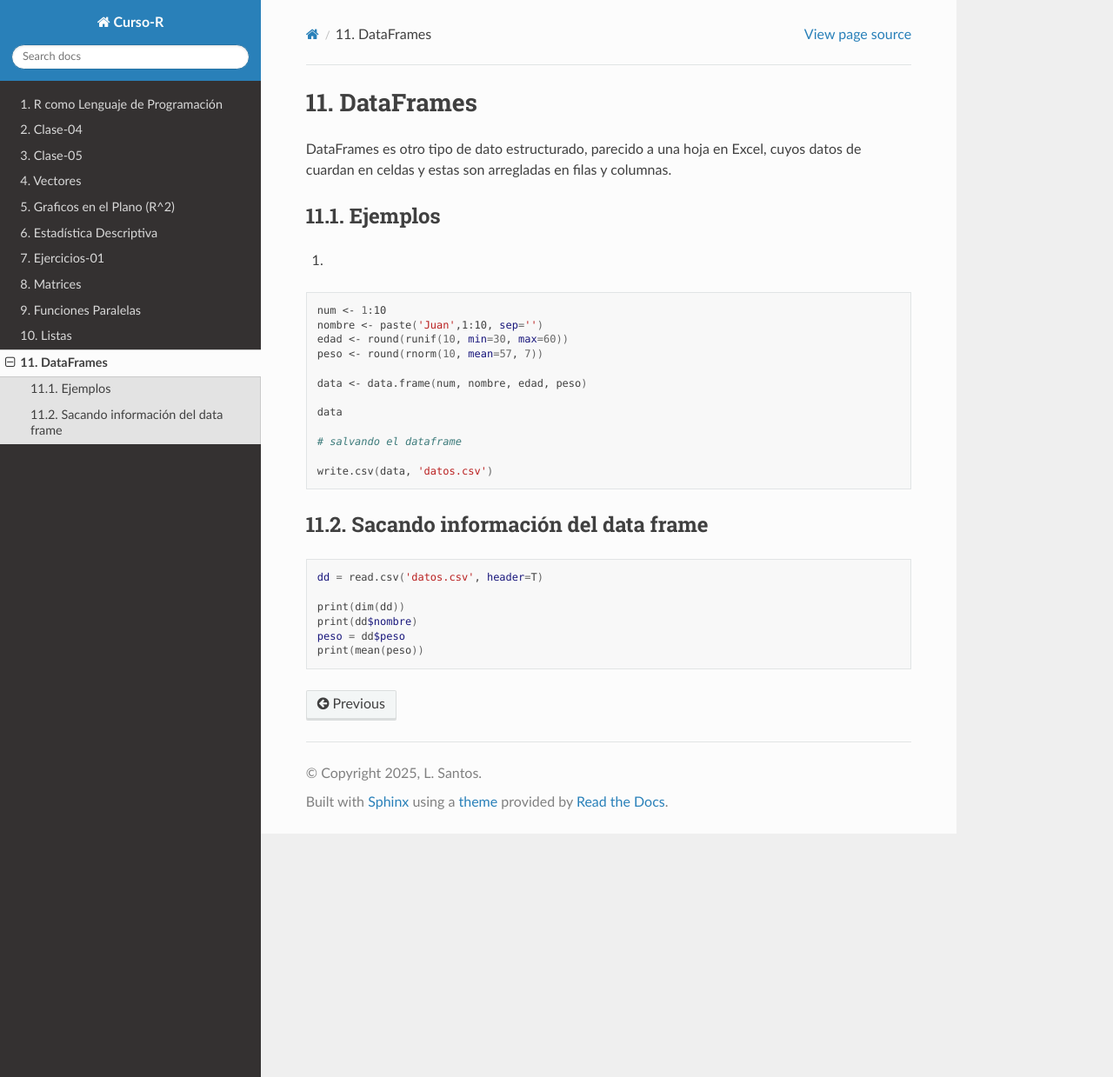
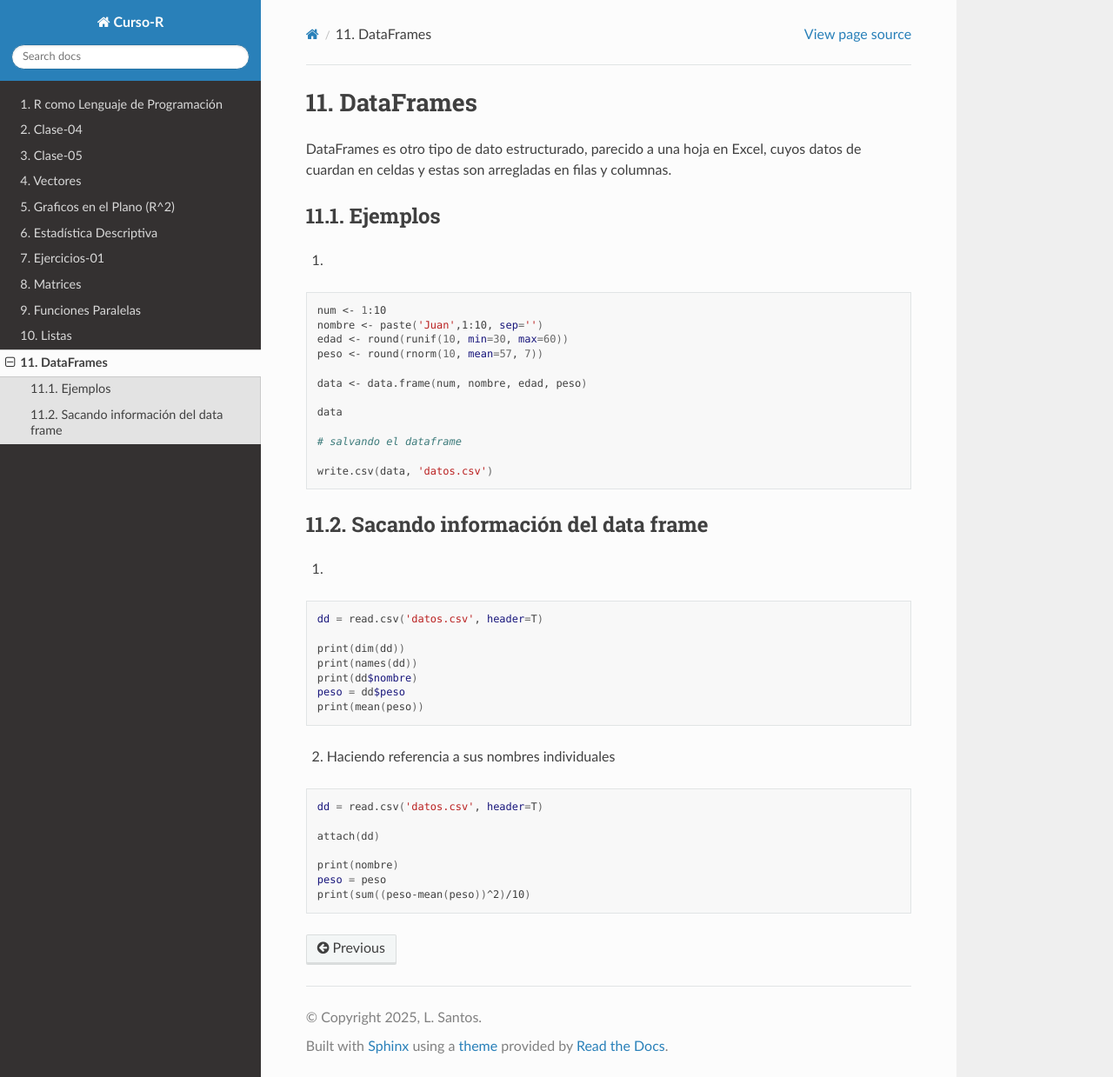
Before and after one commit to matecom57/santosg57-curso-r, a Sphinx documentation site: the page built from docs/source/dataframes.rst, in a window 1280 px wide and 1239 px high. Shown: the whole window at 87% size. Built offline with Sphinx 7.4.7 and the Read the Docs theme 3.1.0, drawn with Linux system fonts in a browser that asks for light colours.

Commit message:
Test comité

```diff
--- a/docs/source/dataframes.rst
+++ b/docs/source/dataframes.rst
@@ -28,11 +28,26 @@ Ejemplos
 Sacando información del data frame
 ----------------------------------
 
+1)
+
 .. code:: Bash
 
    dd = read.csv('datos.csv', header=T)
 
    print(dim(dd))
+   print(names(dd))
    print(dd$nombre)
    peso = dd$peso
    print(mean(peso))
+
+2) Haciendo referencia a sus nombres individuales
+
+.. code:: Bash
+
+   dd = read.csv('datos.csv', header=T)
+
+   attach(dd)
+
+   print(nombre)
+   peso = peso
+   print(sum((peso-mean(peso))^2)/10)
```
